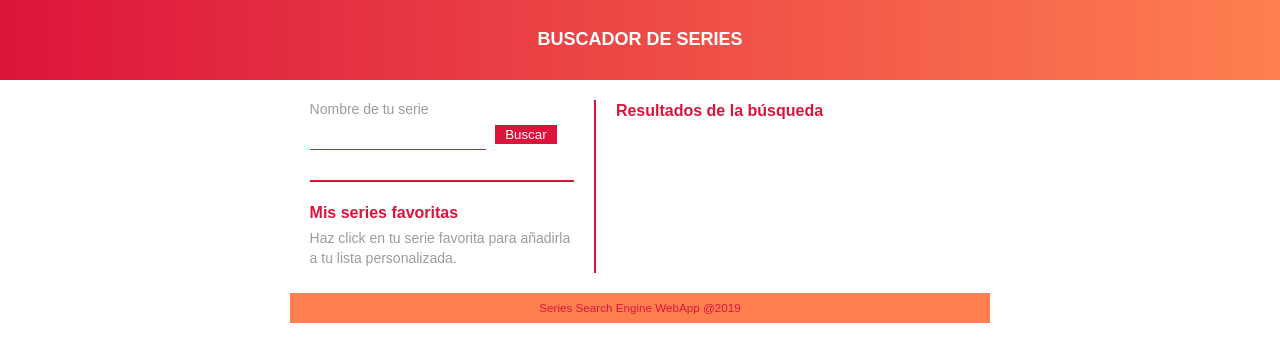
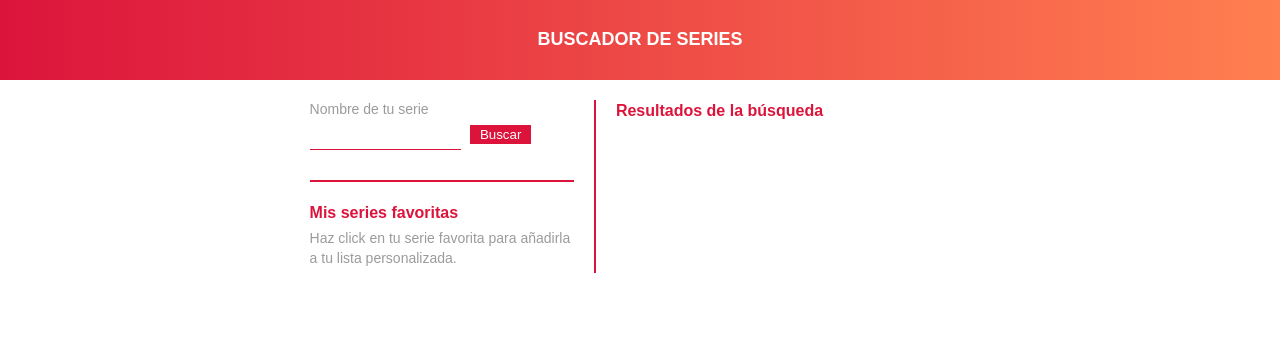
Before and after one commit to Adalab/f-m2-evaluacion-final-carmen-tm, a website: page public/index.html in a window 1280 px wide. Drawn offline with Linux system fonts and the light colour scheme.

Commit message:
Improve styles

```diff
--- a/_src/assets/scss/layout/_base.scss
+++ b/_src/assets/scss/layout/_base.scss
@@ -25,9 +25,8 @@ button {
 
 // General settings:
 body {
-  min-height: 100vh;
-  // height: 100%;
-  // position: relative;
+  // min-height: 100vh;
+  // background-color: yellow;
 
   font-family: sans-serif;
   font-size: $font-size-M;
@@ -39,15 +38,11 @@ body {
   flex-direction: column;
 }
 
-// .body-container {
-//   display: flex;
-//   flex-direction: column;
-//   justify-content: space-around;
-// }
-
 .page-container {
+  // background-color: pink;
+  min-height: 100vh;
   @media all and (min-width: 1200px) {
-    max-width: 1200px;
+    max-width: 1600px;
     margin: 0 auto;
   }
 }
--- a/_src/assets/scss/layout/_main-section.scss
+++ b/_src/assets/scss/layout/_main-section.scss
@@ -24,7 +24,7 @@
 
 .app-input {
   height: 30px;
-  width: 70%;
+  width: 60%;
   padding-left: 5px;
   margin-bottom: 10px;
   border-bottom: 1px solid $color-primary;
--- a/public/index.html
+++ b/public/index.html
@@ -66,9 +66,9 @@
                     </div>
                 </section>
             </main>
-            <footer class="app-footer"> <small class="footer__copyright">Series Search Engine WebApp @2019</small>
+            <!-- <footer class="app-footer"> <small class="footer__copyright">Series Search Engine WebApp @2019</small>
 
-            </footer>
+</footer> -->
         </div>
         <script type="text/javascript" src="assets/js/main.js"></script>
     </body>
```
Also changed, not shown: _src/templates/index.html (+1 -1 lines), public/assets/css/main.css, 1 other file.
